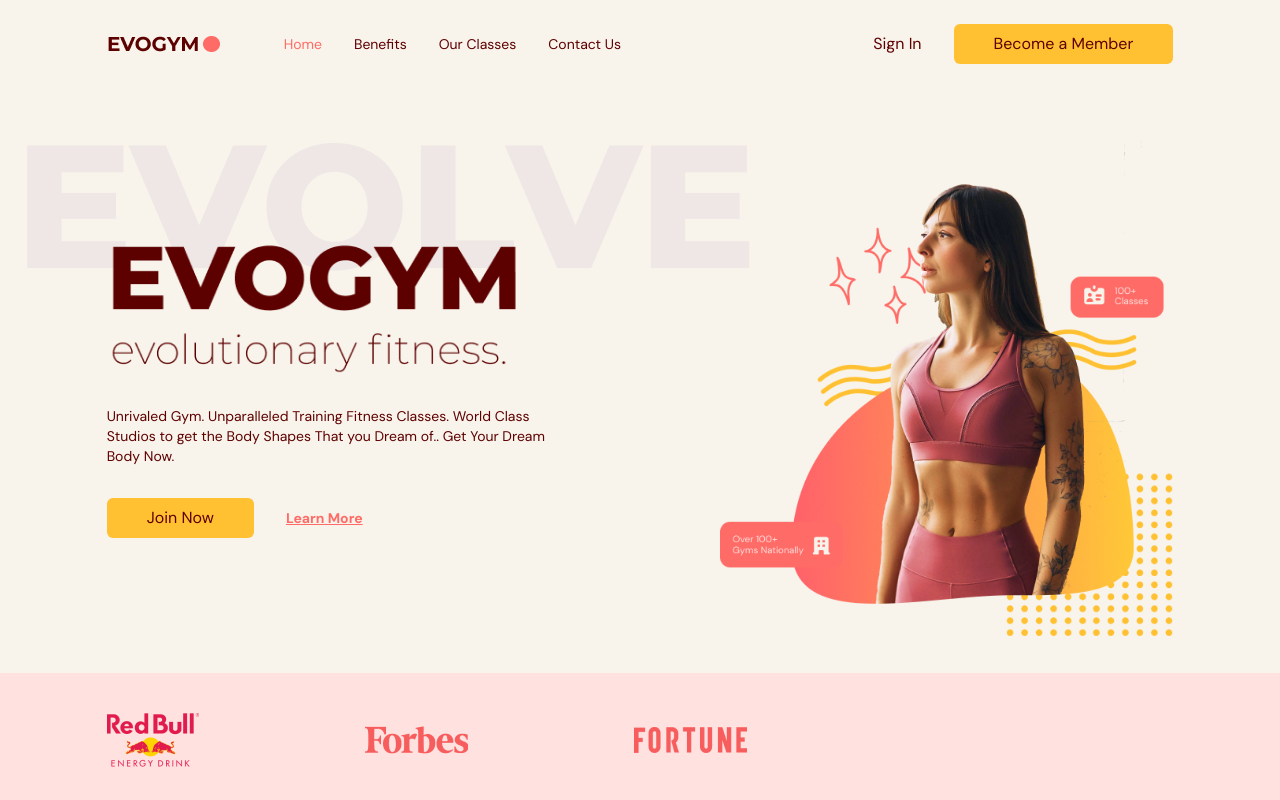
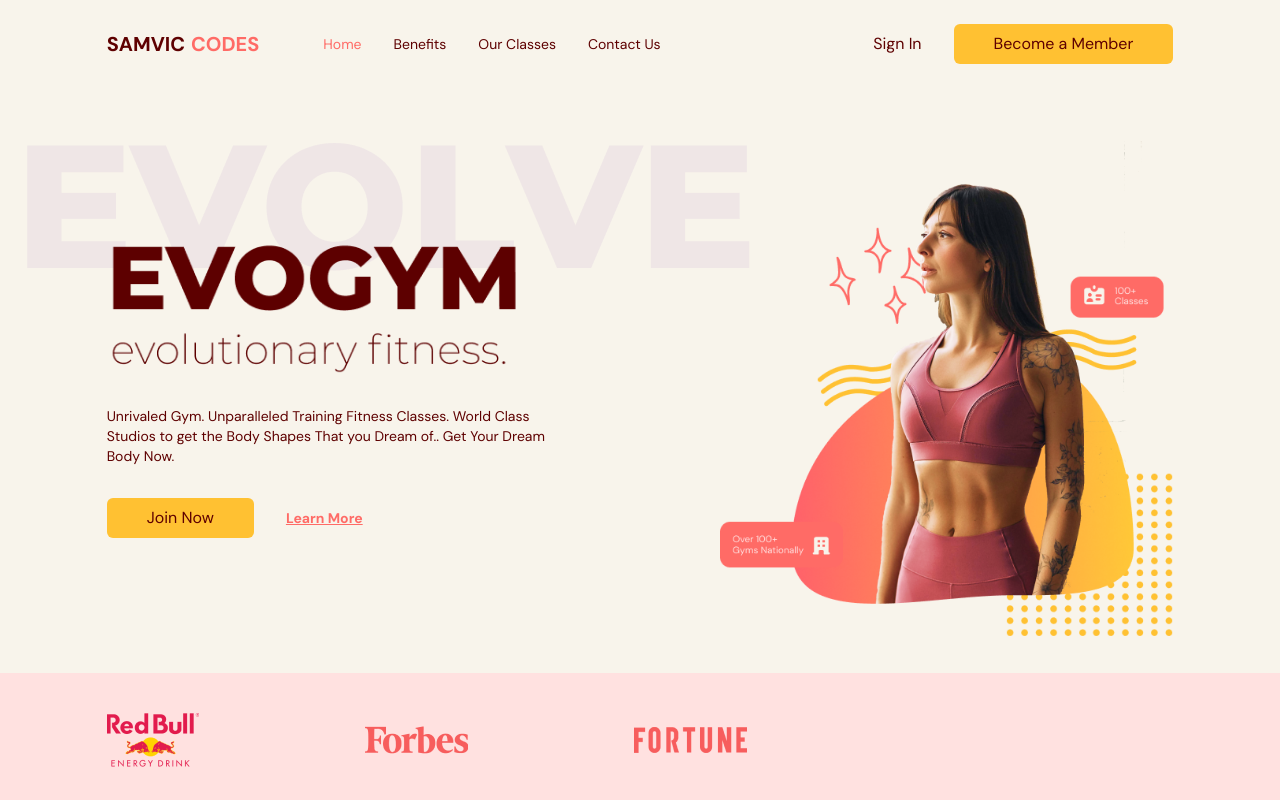
Before and after one commit to SamVicCodes11/TYPESCRIPT-FITNESS-TRACKING-APPLICATION, a React (Vite) app: page / in a window 1280 px wide. Shown: the top 800 px of the page. Built offline with nearby package versions, Linux system fonts and the light colour scheme.

Commit message:
fix layouts

```diff
--- a/src/scenes/benefits/index.tsx
+++ b/src/scenes/benefits/index.tsx
@@ -154,6 +154,8 @@ const Benefits = ({ setSelectedPage }: Props) => {
               </div>
             </div>
           </div>
+
+
         </div>
       </motion.div>
     </section>
--- a/src/scenes/contactUs/index.tsx
+++ b/src/scenes/contactUs/index.tsx
@@ -52,6 +52,8 @@ const ContactUs = ({ setSelectedPage }: Props) => {
           </p>
         </motion.div>
 
+        {/* e8a5bdfa807605332f809e5656e27c6e */}
+
         {/* FORM AND IMAGE */}
         <div className="mt-10 justify-between gap-8 md:flex">
           <motion.div
@@ -68,7 +70,7 @@ const ContactUs = ({ setSelectedPage }: Props) => {
             <form
               target="_blank"
               onSubmit={onSubmit}
-              action="https://formsubmit.co/e8a5bdfa807605332f809e5656e27c6e"
+              action="https://formsubmit.co/84e40074e893af613486cfb06dc52da8"
               method="POST"
             >
               <input
--- a/src/scenes/footer/index.tsx
+++ b/src/scenes/footer/index.tsx
@@ -1,20 +1,28 @@
-import Logo from "@/assets/Logo.png";
+// import Logo from "@/assets/Logo.png";
 
 const Footer = () => {
   return (
     <footer className="bg-primary-100 py-16">
       <div className="justify-content mx-auto w-5/6 gap-16 md:flex">
         <div className="mt-16 basis-1/2 md:mt-0">
-          <img alt="Evogym Logo" src={Logo} />
+          {/* <img alt="Evogym Logo" src={Logo} /> */}
+
+          <div className="">
+            <h3 className="primary-500 text-xl font-semibold">
+              SAMVIC<span className="ml-1.5 text-primary-700">CODES</span>
+            </h3>
+          </div>
+
           <p className="my-5">
-            At Evogym, we’re more than just a fitness center—we’re a
-            community committed to your success. Whether you're a beginner
-            or a pro, we provide state-of-the-art facilities, expert
-            coaching, and a supportive environment to help you reach your
-            fitness goals.
+            At Evogym, we’re more than just a fitness center—we’re a community
+            committed to your success. Whether you're a beginner or a pro, we
+            provide state-of-the-art facilities, expert coaching, and a
+            supportive environment to help you reach your fitness goals.
           </p>
-          <p>© {new Date().getFullYear()} Evogym. All Rights Reserved.</p>
+
+          <p>© {new Date().getFullYear()} SamVic Gym. All Rights Reserved.</p>
         </div>
+
         <div className="mt-16 basis-1/4 md:mt-0">
           <h4 className="font-bold">Quick Links</h4>
           <p className="my-5 cursor-pointer hover:text-primary-500">About Us</p>
@@ -25,6 +33,7 @@ const Footer = () => {
             Membership Plans
           </p>
         </div>
+
         <div className="mt-16 basis-1/4 md:mt-0">
           <h4 className="font-bold">Contact Us</h4>
           <p className="my-5">Need help? Contact us!</p>
--- a/src/scenes/navbar/index.tsx
+++ b/src/scenes/navbar/index.tsx
@@ -1,6 +1,6 @@
 import { useState } from "react";
 import { Bars3Icon, XMarkIcon } from "@heroicons/react/24/solid";
-import Logo from "@/assets/Logo.png";
+import Logo from "@/assets/logo.png";
 import Link from "./Link";
 import { SelectedPage } from "@/shared/types";
 import useMediaQuery from "@/hooks/useMediaQuery";
@@ -26,7 +26,12 @@ const Navbar = ({ isTopOfPage, selectedPage, setSelectedPage }: Props) => {
         <div className={`${flexBetween} mx-auto w-5/6`}>
           <div className={`${flexBetween} w-full gap-16`}>
             {/* LEFT SIDE */}
-            <img alt="logo" src={Logo} />
+            {/* <img alt="logo" src={Logo} /> */}
+
+
+            <div className="">
+              <h3 className="font-semibold text-xl primary-500">SAMVIC<span className="ml-1.5 text-primary-700">CODES</span></h3>
+            </div>
 
             {/* RIGHT SIDE */}
             {isAboveMediumScreens ? (
--- a/src/scenes/ourClasses/Class.tsx
+++ b/src/scenes/ourClasses/Class.tsx
@@ -10,12 +10,18 @@ const Class = ({ name, description, image }: Props) => {
   whitespace-normal bg-primary-500 text-center text-white
   opacity-0 transition duration-500 hover:opacity-90`;
 
+
   return (
     <li className="relative mx-5 inline-block h-[380px] w-[450px]">
       <div className={overlayStyles}>
         <p className="text-2xl">{name}</p>
+
         <p className="mt-5">{description}</p>
+
+
       </div>
+
+
       <img alt={`${image}`} src={image} />
     </li>
   );
--- a/src/scenes/ourClasses/index.tsx
+++ b/src/scenes/ourClasses/index.tsx
@@ -49,6 +49,7 @@ const classes: Array<ClassType> = [
 ];
 
 
+
 type Props = {
   setSelectedPage: (value: SelectedPage) => void;
 };
--- a/tailwind.config.cjs
+++ b/tailwind.config.cjs
@@ -11,6 +11,7 @@ module.exports = {
         "primary-100": "#FFE1E0",
         "primary-300": "#FFA6A3",
         "primary-500": "#FF6B66",
+        "primary-700": "#ff6b66",
         "secondary-400": "#FFCD5B",
         "secondary-500": "#FFC132",
       },
```
